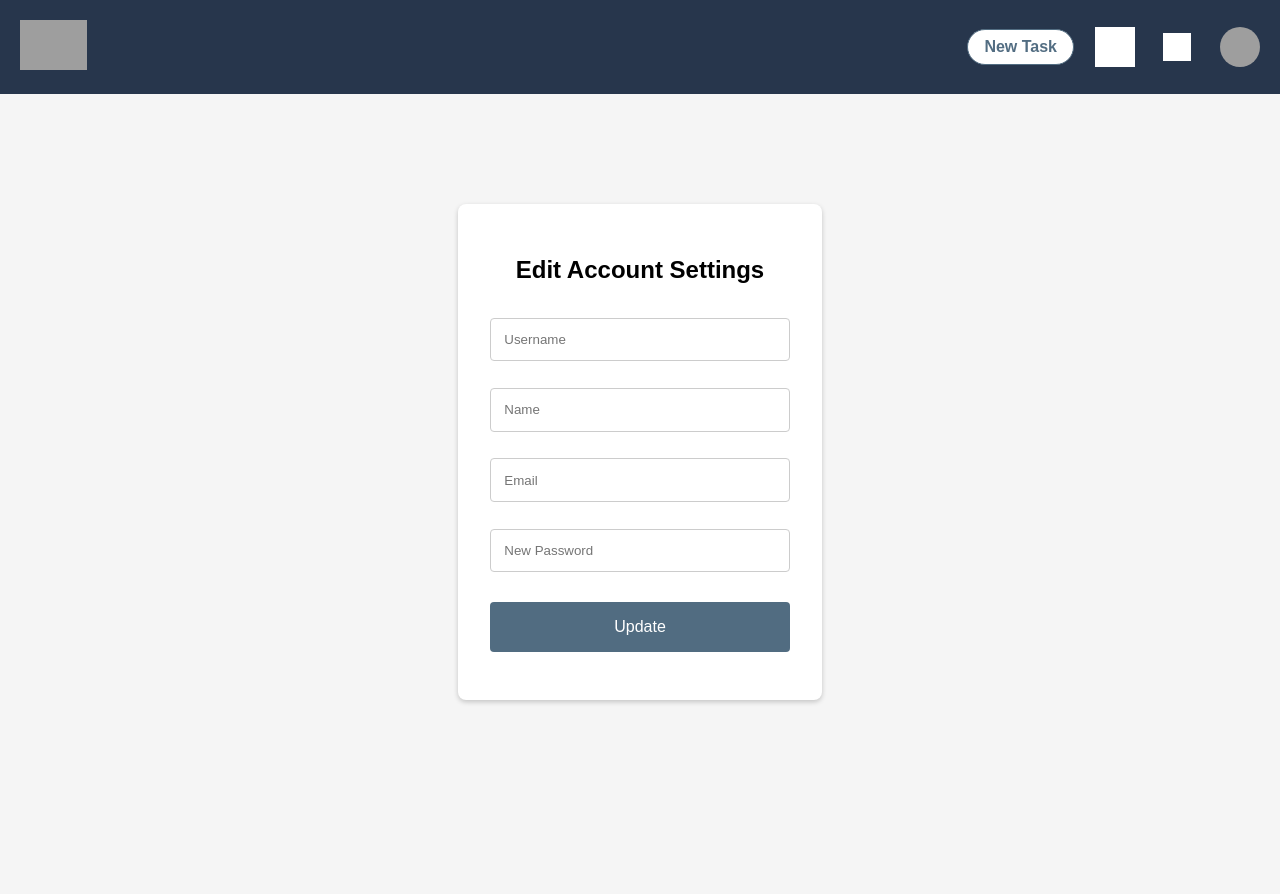
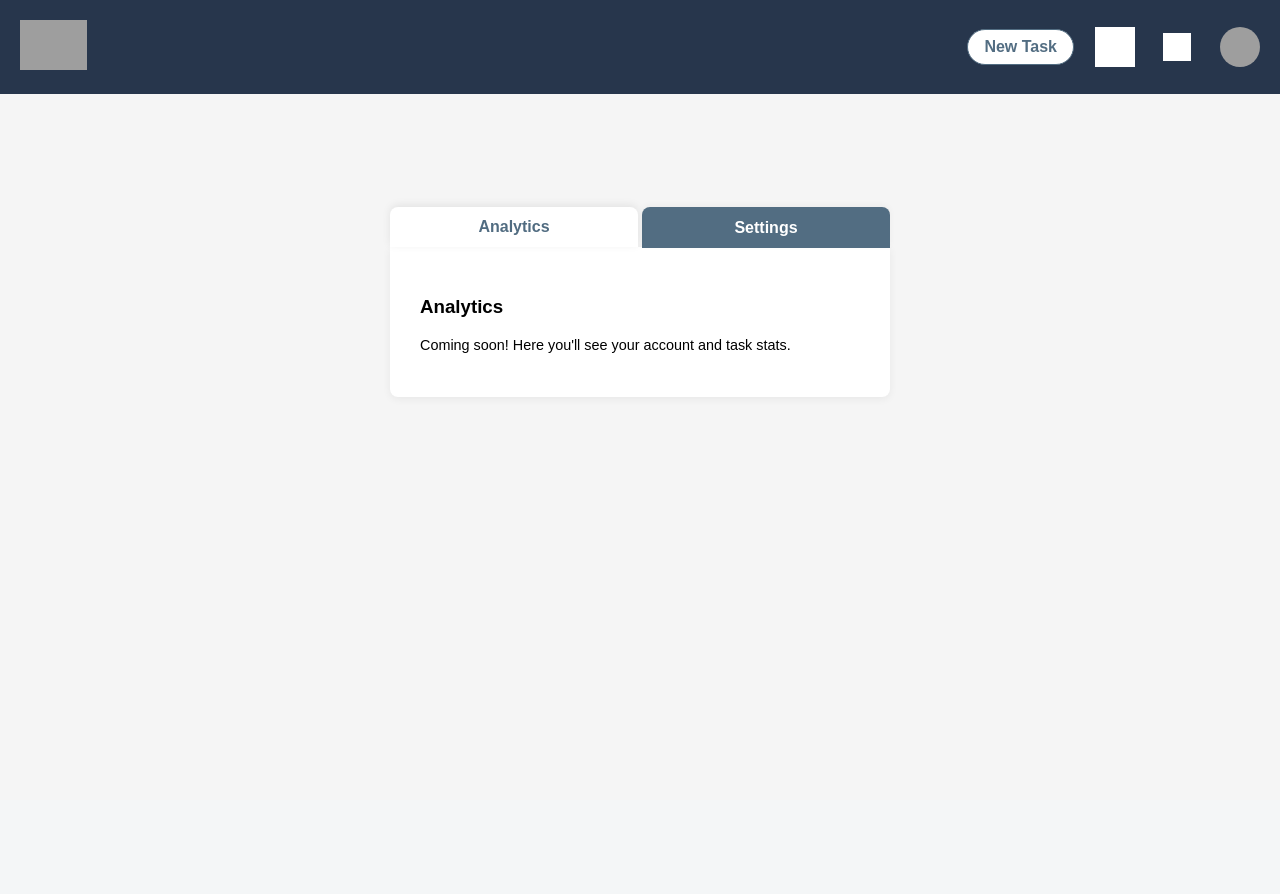
Before and after one commit to tomasssousa/Taskly, a PHP site: page /settings.php in a window 1280 px wide. After the commit the page ends 800 px from the top, so only its background shows below. Run offline with PHP 8.4, Linux system fonts and the light colour scheme; grey boxes are pictures that could not be loaded.

Commit message:
edited settings page

```diff
--- a/components/header.php
+++ b/components/header.php
@@ -18,10 +18,6 @@ if (isset($_SESSION['username'])) {
     }
 }
 ?>
-
-<head>
-    <link rel="stylesheet" href="../components/warning_popup.css">
-</head>
 
 <header>
     <a href="home.php"><img src="../docs/logo.png" alt="Taskly Logo" class="logo"></a>
--- /dev/null
+++ b/pages/css/settings.css
@@ -0,0 +1,229 @@
+main {
+    display: block !important;
+    height: auto !important;
+    padding: 60px 20px 20px 20px !important;
+    margin: 40px auto 0 auto !important;
+    max-width: 1200px !important;
+    background-color: #f5f5f5 !important;
+}
+
+body {
+    overflow-y: auto !important;
+}
+
+.settings-tabs {
+    display: flex;
+    justify-content: center;
+    margin-bottom: 0px;
+    gap: 4px;
+    max-width: 500px;
+    margin-left: auto;
+    margin-right: auto;
+    z-index: 10;
+    position: relative;
+    margin-top: 5px;
+}
+
+.settings-tabs .tab-btn {
+    background: #526D82;
+    border: none;
+    border-radius: 8px 8px 0 0;
+    padding: 0.7em 3.5em;
+    font-weight: bold;
+    cursor: pointer;
+    color: #fff;
+    font-size: 1em;
+    transition: background 0.2s, color 0.2s;
+    flex: 1;
+    text-align: center;
+    z-index: 11;
+    position: relative;
+    margin-bottom: -1px;
+    box-shadow: 0 -2px 6px rgba(0,0,0,0.04);
+}
+
+.settings-tabs .tab-btn:hover:not(.active) {
+    background: #27364c;
+    color: #fff;
+}
+
+.settings-tabs .tab-btn.active {
+    background: #fff;
+    color: #516c81;
+    border: none;
+    cursor: default;
+    z-index: 12;
+    margin-bottom: 0px;
+    box-shadow: 0 -2px 8px rgba(0,0,0,0.08);
+}
+
+.container {
+    max-width: 500px !important;
+    width: 90% !important;
+    margin: 0 auto !important;
+    border: none !important;
+    border-radius: 8px !important;
+    border-top-left-radius: 0 !important;
+    border-top-right-radius: 0 !important;
+    padding: 0 !important;
+    position: relative;
+    z-index: 5;
+    box-shadow: 0 2px 8px rgba(0,0,0,0.06);
+}
+
+.tab-content {
+    padding: 30px;
+    text-align: left;
+    margin-top: 0 !important;
+    padding-top: 30px !important;
+}
+
+form {
+    text-align: center;
+}
+
+.form-group {
+    margin-bottom: 1em;
+    text-align: left;
+}
+
+.form-group label {
+    display: block;
+    margin-bottom: 0.3em;
+    font-weight: bold;
+    color: #27364c;
+}
+
+.form-group input {
+    width: 100%;
+    max-width: 400px;
+    padding: 0.7em;
+    border: 1px solid #e0e0e0;
+    border-radius: 6px;
+    font-size: 1em;
+    box-sizing: border-box;
+}
+
+.form-group input:focus {
+    border-color: #526D82;
+    outline: none;
+    box-shadow: 0 0 0 2px rgba(82, 109, 130, 0.2);
+}
+
+.toggle-row {
+    display: flex;
+    align-items: center;
+    gap: 1em;
+    margin: 1em 0;
+    flex-wrap: wrap;
+}
+
+.account-type-buttons {
+    display: flex;
+    gap: 0.1em;
+}
+
+.account-type-btn {
+    background: #fff !important;
+    border: 1px solid #e0e0e0 !important;
+    border-radius: 6px !important;
+    padding: 0.2em 2em !important;
+    font-weight: bold !important;
+    cursor: pointer !important;
+    color: #526D82 !important;
+    font-size: 0.85em !important;
+    transition: background 0.2s, color 0.2s !important;
+    line-height: 1.2 !important;
+    width: auto !important;
+    margin: 0 !important;
+    box-sizing: border-box !important;
+}
+
+.account-type-btn:hover:not(.active) {
+    background: #a3bbc8 !important;
+    color: #27364c !important;
+}
+
+.account-type-btn.active {
+    background: #516c81 !important;
+    color: #fff !important;
+    border: 1px solid #516c81 !important;
+    cursor: default !important;
+}
+
+.update-btn {
+    background: #516c81 !important;
+    color: #fff !important;
+    border: none !important;
+    border-radius: 20px !important;
+    padding: 0.7em 2em !important;
+    font-weight: bold !important;
+    cursor: pointer !important;
+    font-size: 1em !important;
+    max-width: 200px !important;
+    margin: 1em auto 0 auto !important;
+    display: block !important;
+    transition: background 0.2s !important;
+    text-align: center !important;
+    margin-left: auto !important;
+    margin-right: auto !important;
+}
+
+.update-btn:hover {
+    background: #27364c !important;
+}
+
+.delete-account-btn {
+    background: #e57373 !important;
+    color: #fff !important;
+    border: none !important;
+    border-radius: 20px !important;
+    padding: 0.7em 2em !important;
+    font-weight: bold !important;
+    cursor: pointer !important;
+    font-size: 1em !important;
+    max-width: 200px !important;
+    margin: 1em auto 0 auto !important;
+    display: block !important;
+    transition: background 0.2s !important;
+    text-align: center !important;
+    margin-left: auto !important;
+    margin-right: auto !important;
+}
+
+.delete-account-btn:hover {
+    background: #c62828 !important;
+}
+
+/* Responsive */
+@media (max-width: 768px) {
+    main {
+        padding: 50px 15px 15px 15px !important;
+        margin-top: 30px !important;
+    }
+
+    .container {
+        max-width: 95% !important;
+        margin: -1px auto 0 auto !important;
+        margin-top: -1px !important;
+    }
+
+    .settings-tabs {
+        max-width: 95%;
+        margin-top: 3px;
+    }
+
+    .form-group input {
+        max-width: 100%;
+    }
+
+    .tab-content {
+        padding: 20px;
+        padding-top: 20px !important;
+    }
+
+    .toggle-row {
+        flex-direction: column;
+        align-items: flex-start;
+    }
+}
--- a/pages/settings.php
+++ b/pages/settings.php
@@ -6,28 +6,68 @@
         <meta name="viewport" content="width=device-width, initial-scale=1.0">
         <link rel="stylesheet" href="css/style.css">
         <link rel="stylesheet" href="css/container.css">
+        <link rel="stylesheet" href="css/settings.css">
+        <script src="js/settings.js" defer></script>
         <link rel="icon" href="../docs/logo.png" type="icon/x-icon">
     </head>
 <body>
 <?php include_once(__DIR__ . '/../components/header.php'); ?>
 
-    <main>
-        <div class="container">
-            <h2>Edit Account Settings</h2>
-            <form action="/settings" method="post">
-                <input type="text" placeholder="Username" name="username">
-                <input type="text" placeholder="Name" name="name">
-                <input type="email" placeholder="Email" name="email">
-                <input type="password" placeholder="New Password" name="password">
-                <button type="submit">Update</button>
+<main>
+    <div class="settings-tabs">
+        <button class="tab-btn active" data-tab="analytics">Analytics</button>
+        <button class="tab-btn" data-tab="settings">Settings</button>
+    </div>
+    <div class="container">
+        <div class="tab-content" id="analytics-tab">
+            <h3>Analytics</h3>
+            <p>Coming soon! Here you'll see your account and task stats.</p>
+        </div>
+        <div class="tab-content" id="settings-tab" style="display:none;">
+            <h3>Edit Account Details</h3>
+            <form action="../actions/action_update_account.php" method="post">
+                <div class="form-group">
+                    <label for="username">Username:</label>
+                    <input type="text" id="username" name="username" placeholder="Current username" required>
+                </div>
+
+                <div class="form-group">
+                    <label for="current_password">Current Password:</label>
+                    <input type="password" id="current_password" name="current_password" placeholder="Enter current password" required>
+                </div>
+
+                <div class="form-group">
+                    <label for="new_email">New Email (optional):</label>
+                    <input type="email" id="new_email" name="new_email" placeholder="Enter new email (leave blank to keep current)">
+                </div>
+
+                <div class="form-group">
+                    <label for="new_password">New Password (optional):</label>
+                    <input type="password" id="new_password" name="new_password" placeholder="Enter new password (leave blank to keep current)">
+                </div>
+
+                <div class="form-group">
+                    <label for="confirm_password">Confirm New Password:</label>
+                    <input type="password" id="confirm_password" name="confirm_password" placeholder="Confirm new password">
+                </div>
+
+                <div class="toggle-row">
+                    <label>Account Type:</label>
+                    <div class="account-type-buttons">
+                        <button type="button" class="account-type-btn active" data-type="user">User</button>
+                        <button type="button" class="account-type-btn" data-type="tasker">Tasker</button>
+                    </div>
+                </div>
+
+                <button type="submit" class="update-btn">Update Account</button>
+            </form>
+
+            <form action="../actions/action_delete_account.php" method="post" style="margin-top: 1em;">
+                <button type="submit" class="delete-account-btn" onclick="return confirm('Are you sure you want to delete your account? This action cannot be undone.')">Delete Account</button>
             </form>
         </div>
-    </main>
-    <script>
-        function toggleUserMenu() {
-            const menu = document.getElementById('userMenu');
-            menu.style.display = menu.style.display === 'block' ? 'none' : 'block';
-        }
-    </script>
+    </div>
+</main>
+
 </body>
 </html>
```
Also changed, not shown: actions/action_delete_account.php (added, +23 -0 lines), components/warning_popup.css (deleted, +0 -62 lines), pages/js/settings.js (added, +36 -0 lines), pages/task.php (+7 -0 lines), pages/js/task.js (deleted).
